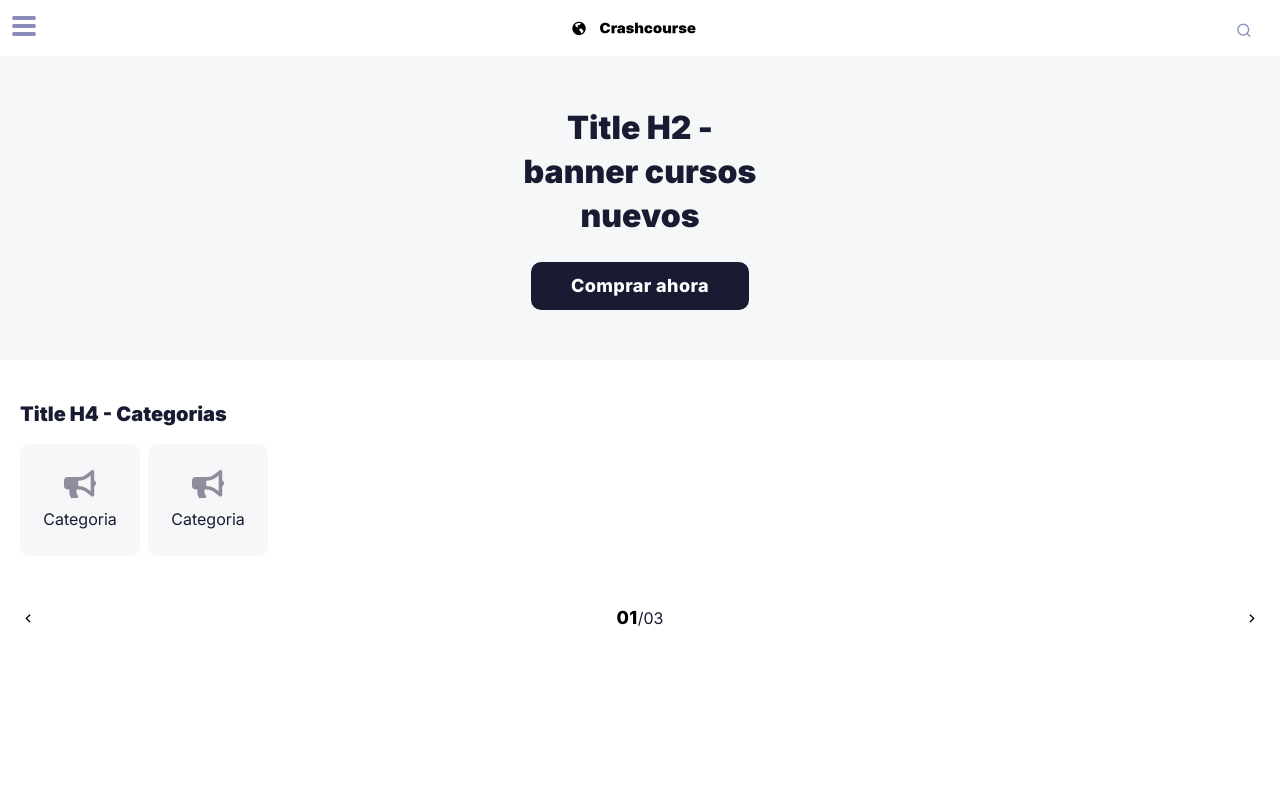
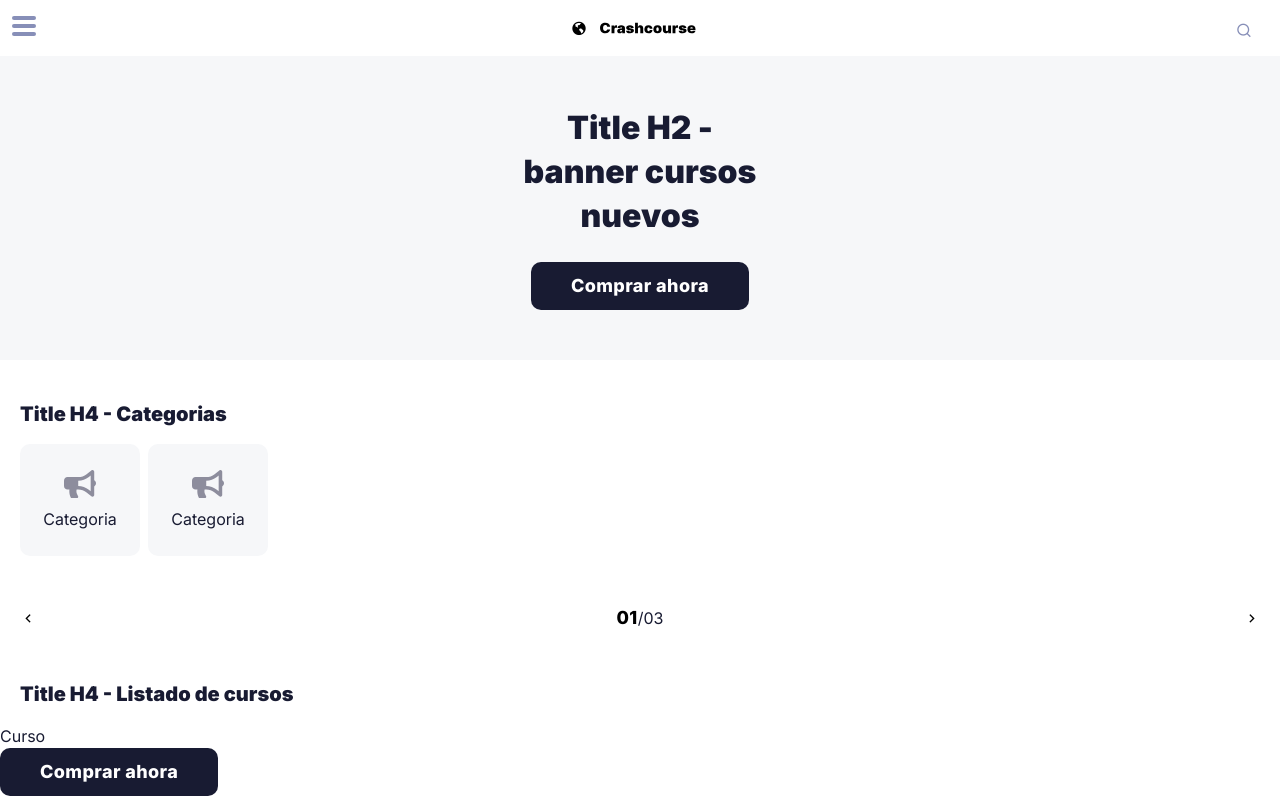
Before and after one commit to kedeinroga/crashcourse-front, a React (Create React App) app: page / in a window 1280 px wide. Built offline with nearby package versions, Linux system fonts and the light colour scheme.

Commit message:
list of courses and card of courses in progress

```diff
--- a/src/App.tsx
+++ b/src/App.tsx
@@ -5,6 +5,7 @@ import "./App.css";
 import Header from "./components/header";
 import Hero from "./components/hero";
 import Categories from "./components/categories";
+import ListCurso from "./components/ListCurso";
 
 function App() {
   return (
@@ -12,6 +13,7 @@ function App() {
       <Header />
       <Hero />
       <Categories />
+      <ListCurso />
     </Fragment>
   );
 }
--- /dev/null
+++ b/src/components/Button.css
@@ -0,0 +1,13 @@
+.button__comprar {
+  background-color: var(--color-black);
+  color: var(--color-white);
+  border-radius: 10px;
+  padding: 14px 40px;
+  font-size: 18px;
+  font-style: normal;
+  font-weight: 800;
+  line-height: 20px;
+  letter-spacing: 0.4px;
+  text-align: center;
+  border: none;
+}
--- /dev/null
+++ b/src/components/Button.tsx
@@ -0,0 +1,8 @@
+import React from "react";
+import "./Button.css";
+
+function Button() {
+  return <button className="button__comprar">Comprar ahora</button>;
+}
+
+export default Button;
--- /dev/null
+++ b/src/components/CardCurso.tsx
@@ -0,0 +1,12 @@
+import React from "react";
+import "./CardCurso.css";
+
+function CardCurso() {
+  return (
+    <div className="card-curso">
+      <p>Curso</p>
+    </div>
+  );
+}
+
+export default CardCurso;
--- /dev/null
+++ b/src/components/ListCurso.tsx
@@ -0,0 +1,16 @@
+import React from "react";
+import "./ListCurso.css";
+import CardCurso from "./CardCurso";
+import Button from "./Button";
+
+function ListCurso() {
+  return (
+    <div className="list-curso">
+      <h4>Title H4 - Listado de cursos</h4>
+      <CardCurso />
+      <Button />
+    </div>
+  );
+}
+
+export default ListCurso;
--- a/src/components/hero.css
+++ b/src/components/hero.css
@@ -16,17 +16,3 @@
   height: 132px;
   width: 250px;
 }
-
-.button__comprar {
-  background-color: var(--color-black);
-  color: var(--color-white);
-  border-radius: 10px;
-  padding: 14px 40px;
-  font-size: 18px;
-  font-style: normal;
-  font-weight: 800;
-  line-height: 20px;
-  letter-spacing: 0.4px;
-  text-align: center;
-  border: none;
-}
--- a/src/components/hero.tsx
+++ b/src/components/hero.tsx
@@ -1,5 +1,6 @@
 import React from "react";
 import "./hero.css";
+import Button from "./Button";
 
 function Hero() {
   return (
@@ -7,7 +8,7 @@ function Hero() {
       <div className="hero__title">
         <h2>Title H2 - banner cursos nuevos</h2>
       </div>
-      <button className="button__comprar">Comprar ahora</button>
+      <Button />
     </div>
   );
 }
```
Also changed, not shown: src/components/CardCurso.css (added), src/components/ListCurso.css (added).
